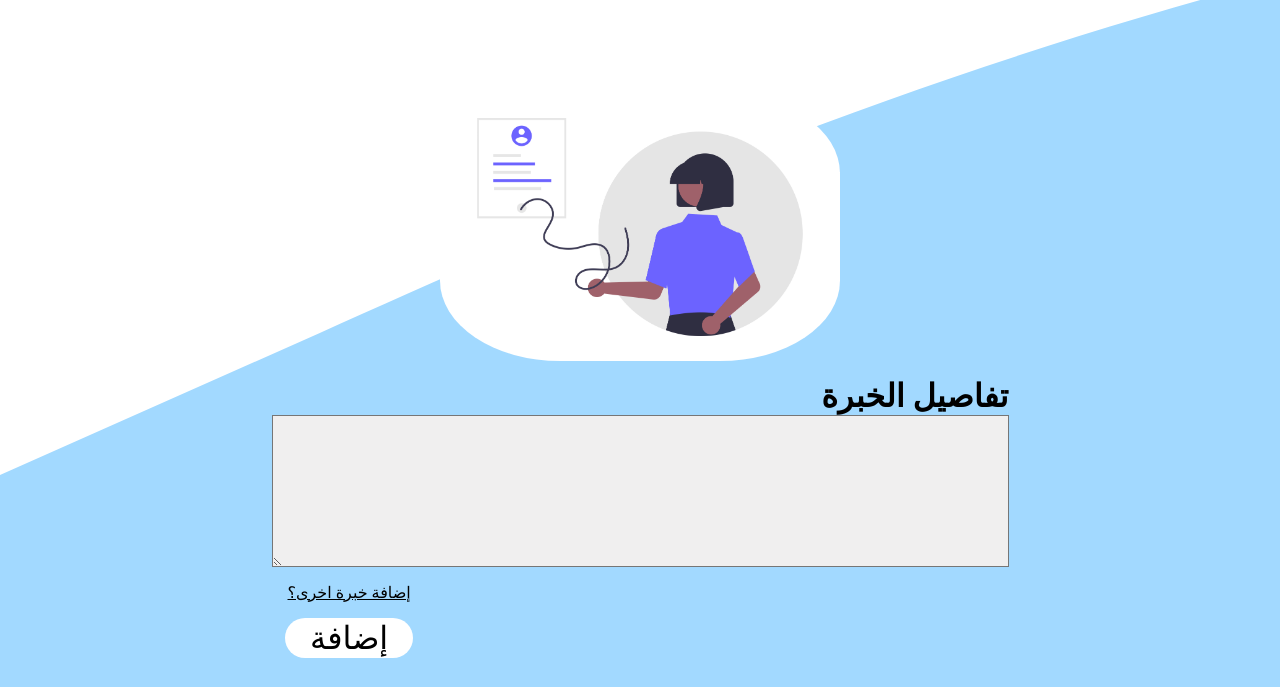
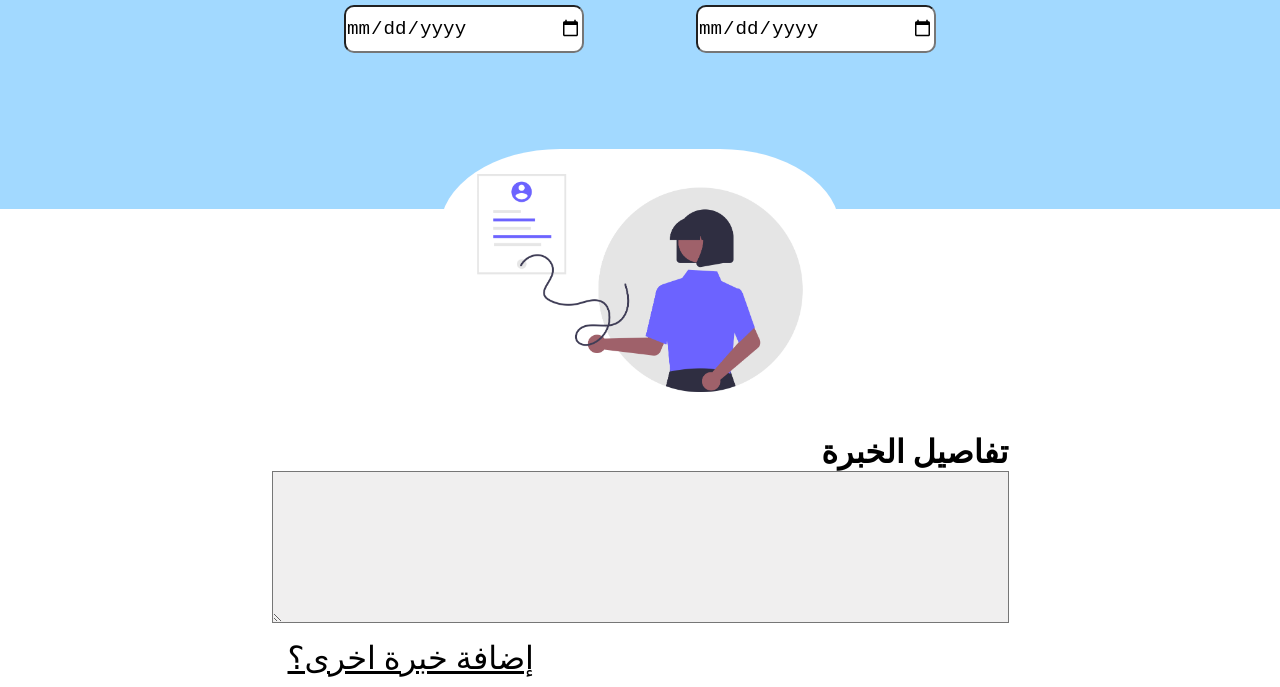
Before and after one commit to f5rcbh/client-repo, a plain HTML site: page info.html in a window 1280 px wide. Shown: the part 591-1278 px from the top of the page. Drawn offline with nearby package versions, Linux system fonts and the light colour scheme; files that its build step writes are made by us from their sources.

Commit message:
font changes

```diff
--- a/scss/fonts/_text.scss
+++ b/scss/fonts/_text.scss
@@ -1,7 +1,7 @@
 // sizes
 
-$smallSize: 1rem;
-$midSize: 2rem;
-$largeSize: 3rem;
-$XLargeSize: 6rem;
+$smallSize: 2rem;
+$midSize: 4rem;
+$largeSize: 6rem;
+$XLargeSize: 9rem;
 // font family
--- a/scss/info.scss
+++ b/scss/info.scss
@@ -5,7 +5,7 @@
 @use "./responsive/layouts" as layout;
 
 body {
-  height: 100%;
+  height: 100vh;
   background: url(../img/downWave.svg) no-repeat;
   background-size: cover;
   background-position: center left;
```
